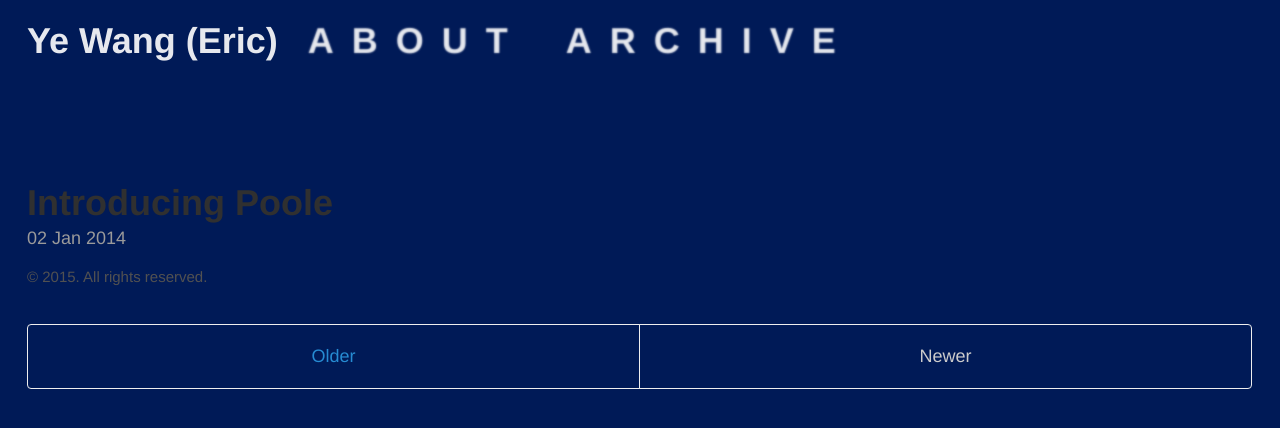
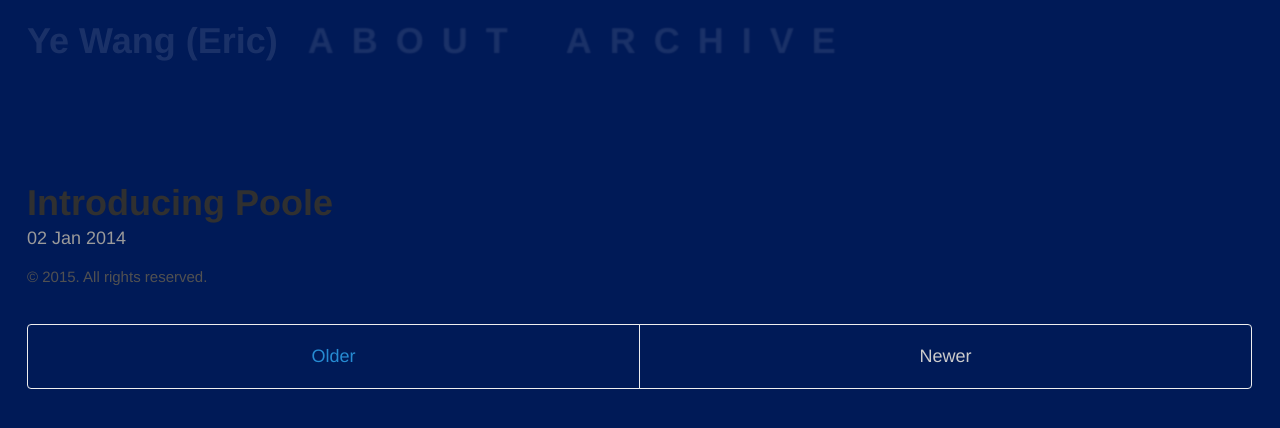
Before and after one commit to ericyewang/ericyewang.github.io, a Jekyll site: the page built from index.html, in a window 1280 px wide. Shown: the top 428 px of the page. Built offline with Jekyll 4.4.1, drawn with Linux system fonts in a browser that asks for light colours; the list of posts is cut into pages by our own code.

Commit message:
Update _masthead.scss

```diff
--- a/_sass/_masthead.scss
+++ b/_sass/_masthead.scss
@@ -14,7 +14,7 @@
   margin-top: 0;
   margin-bottom: 0;
   color: #505050;
-  opacity: 0.9;
+  opacity: 0.1;
   font-size: 2rem;
   a {
   	color: #fff;
@@ -41,6 +41,7 @@
 }
 
 .masthead-title:hover {
+	  opacity: 0.9;
   span a {
   	text-shadow: 0px 0px 0.1px #0d1a3a;
   }
```
